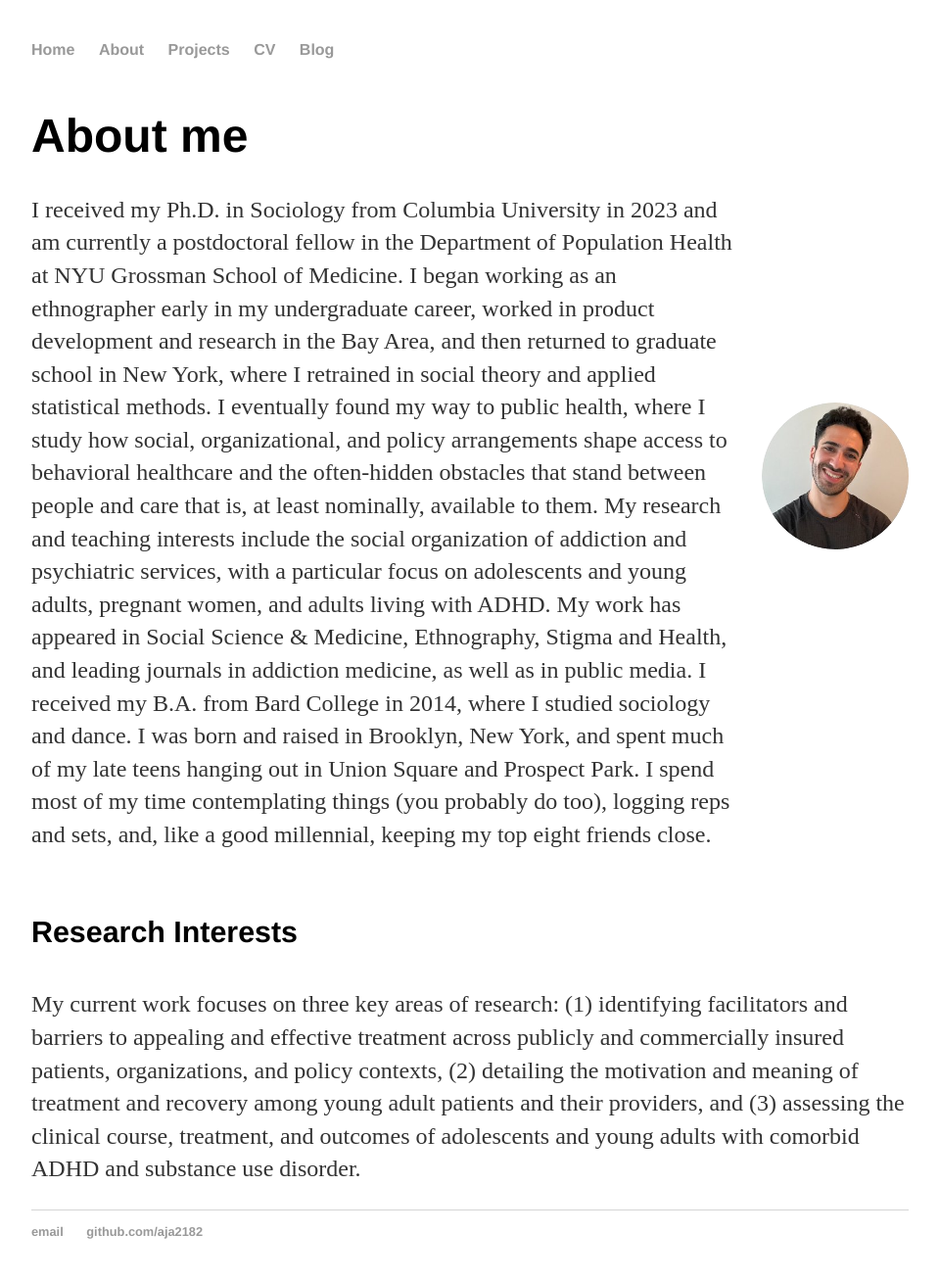
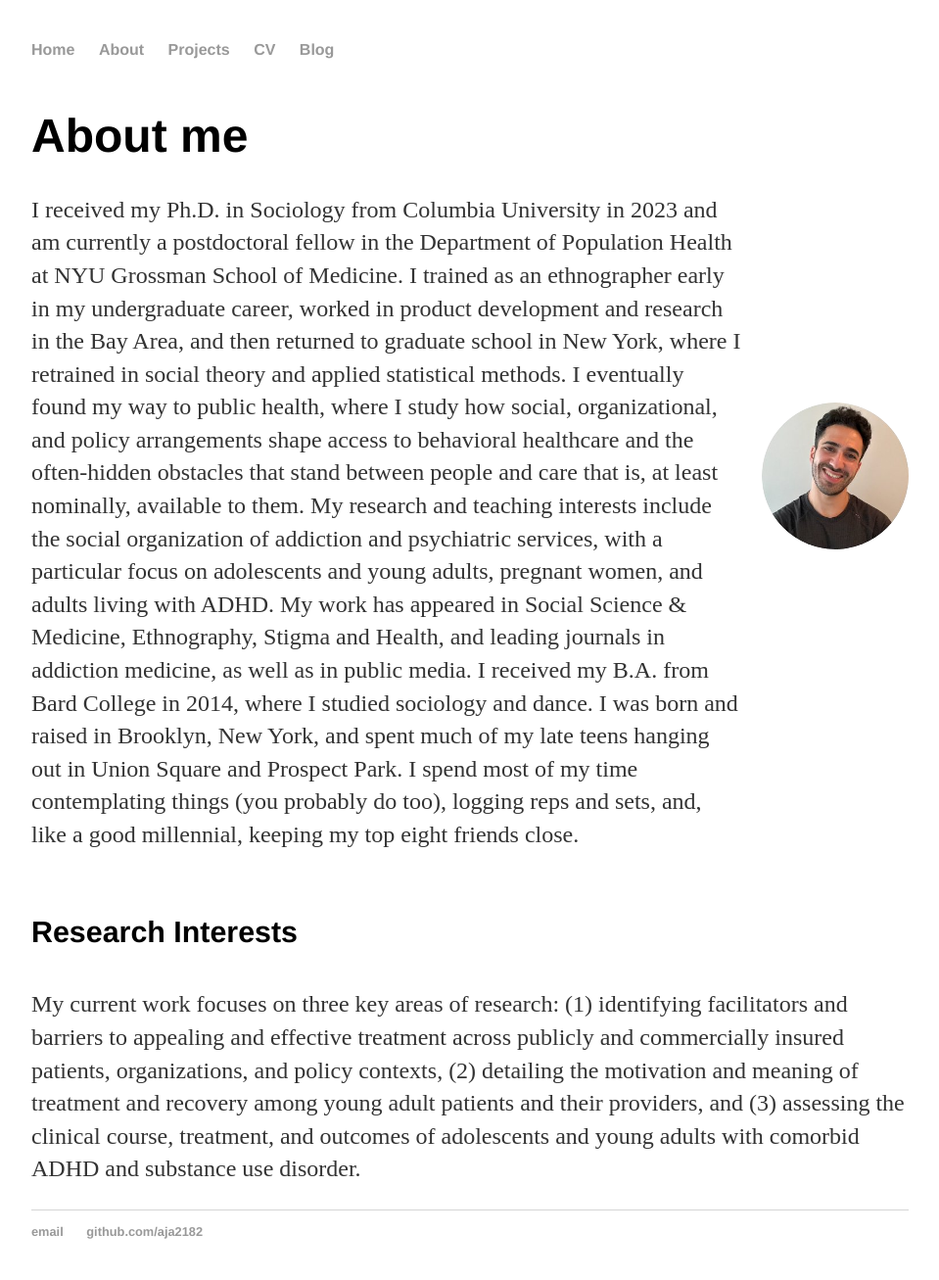
Before and after one commit to aja2182/aja2182.github.io, a Jekyll site: the page built from about/index.html, in a window 1280 px wide. Shown: the whole page at 98% size, without its empty margins (160-1119 px from the left). Built offline with Jekyll 4.4.1, drawn with Linux system fonts in a browser that asks for light colours.

Commit message:
Update index.html

```diff
--- a/about/index.html
+++ b/about/index.html
@@ -43,7 +43,7 @@
 
               <p>
 
-I received my Ph.D. in Sociology from Columbia University in 2023 and am currently a postdoctoral fellow in the Department of Population Health at NYU Grossman School of Medicine. I began working as an ethnographer early in my undergraduate career, worked in product development and research in the Bay Area, and then returned to graduate school in New York, where I retrained in social theory and applied statistical methods. I eventually found my way to public health, where I study how social, organizational, and policy arrangements shape access to behavioral healthcare and the often-hidden obstacles that stand between people and care that is, at least nominally, available to them.
+I received my Ph.D. in Sociology from Columbia University in 2023 and am currently a postdoctoral fellow in the Department of Population Health at NYU Grossman School of Medicine. I trained as an ethnographer early in my undergraduate career, worked in product development and research in the Bay Area, and then returned to graduate school in New York, where I retrained in social theory and applied statistical methods. I eventually found my way to public health, where I study how social, organizational, and policy arrangements shape access to behavioral healthcare and the often-hidden obstacles that stand between people and care that is, at least nominally, available to them.
 
 My research and teaching interests include the social organization of addiction and psychiatric services, with a particular focus on adolescents and young adults, pregnant women, and adults living with ADHD. My work has appeared in Social Science & Medicine, Ethnography, Stigma and Health, and leading journals in addiction medicine, as well as in public media. I received my B.A. from Bard College in 2014, where I studied sociology and dance. I was born and raised in Brooklyn, New York, and spent much of my late teens hanging out in Union Square and Prospect Park.
 
```
